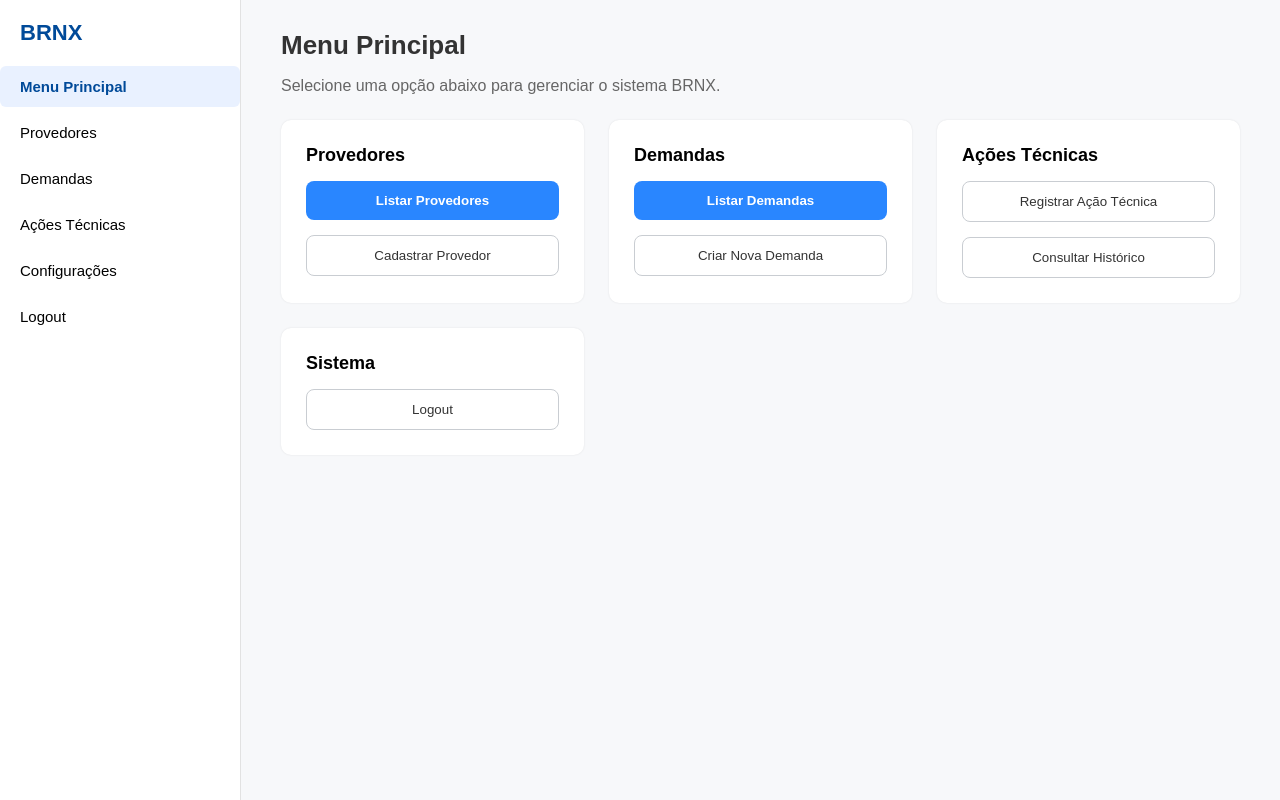
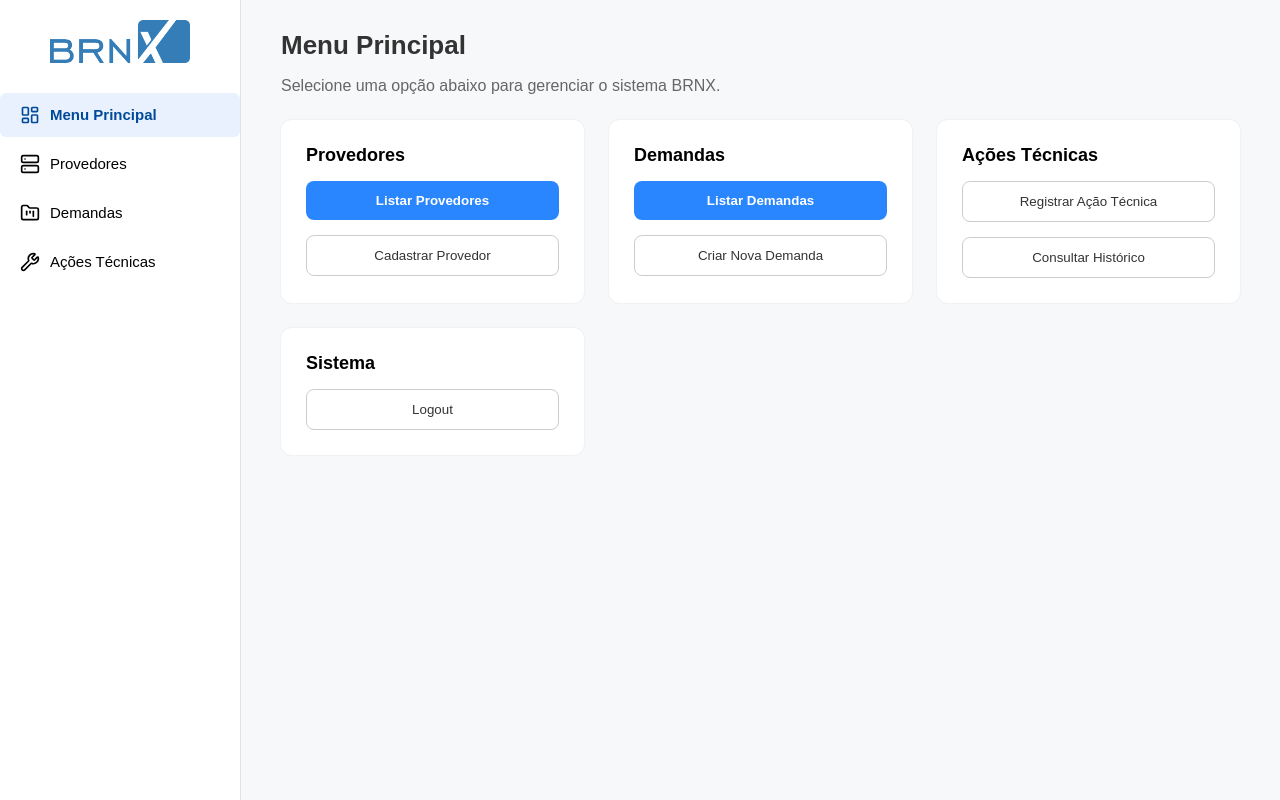
Before and after one commit to Luizfelipenog/BRNX-Teste, a React (Vite) app in the folder frontend/: page /Menu in a window 1280 px wide. Built offline with nearby package versions, Linux system fonts and the light colour scheme.

Commit message:
tela menu-css

```diff
--- a/frontend/index.html
+++ b/frontend/index.html
@@ -1,14 +1,12 @@
 <!DOCTYPE html>
-<html lang="pt-BR">
+<html lang="pt-br">
   <head>
     <meta charset="UTF-8" />
-    <meta name="viewport" content="width=device-width, initial-scale=1.0" />
-    <title>BRNX Frontend</title>
+    <link href="https://fonts.googleapis.com/css2?family=Manrope:wght@300;400;500;600;700&display=swap" rel="stylesheet">
+    <title>BRNX</title>
   </head>
-
   <body>
     <div id="root"></div>
-
     <script type="module" src="/src/main.tsx"></script>
   </body>
 </html>
--- a/frontend/package.json
+++ b/frontend/package.json
@@ -9,6 +9,7 @@
     "preview": "vite preview"
   },
   "dependencies": {
+    "lucide-react": "^0.554.0",
     "react": "^18.3.0",
     "react-dom": "^18.3.0",
     "react-router-dom": "^6.22.3"
--- a/frontend/src/pages/Home/Home.css
+++ b/frontend/src/pages/Home/Home.css
@@ -11,7 +11,7 @@ html, body {
   display: flex;
   height: 100vh;
   width: 100%;
-  font-family: Arial, Helvetica, sans-serif;
+  font-family: "Outfit", sans-serif;
   overflow: hidden;
 }
 
--- a/frontend/src/pages/Menu/Menu.css
+++ b/frontend/src/pages/Menu/Menu.css
@@ -4,7 +4,8 @@
   height: 100vh;
   width: 100%;
   background: #f7f8fa;
-  font-family: Arial, Helvetica, sans-serif;
+  font-family: "Outfit", sans-serif;
+
 }
 
 /* SIDEBAR */
@@ -127,3 +128,25 @@
     grid-template-columns: 1fr;
   }
 }
+
+.sidebar-logo {
+  width: 140px;         /* tamanho ideal */
+  display: block;
+  margin: 0 auto 10px;  /* centralizado e afastado */
+  filter: brightness(0) invert(1); /* deixa a logo branca, opcional */
+}
+/* se quiser manter as cores originais */
+.sidebar-logo {
+  filter: none;
+}
+
+.sidebar-nav button {
+  display: flex;
+  align-items: center;
+  gap: 10px;
+  font-size: 15px;
+}
+
+.icon {
+  min-width: 20px;
+}
--- a/frontend/src/pages/Menu/Menu.tsx
+++ b/frontend/src/pages/Menu/Menu.tsx
@@ -1,6 +1,17 @@
 import "./Menu.css";
 import { useNavigate } from "react-router-dom";
 
+
+
+
+
+
+import {
+  LayoutDashboard,
+  Server,
+  FolderKanban,
+  Wrench
+} from "lucide-react";
 export default function Menu() {
   const navigate = useNavigate();
 
@@ -10,16 +21,29 @@ export default function Menu() {
       {/* SIDEBAR */}
       <aside className="sidebar">
         <div className="sidebar-header">
-          <span className="sidebar-logo">BRNX</span>
+          <img src="/brnx.png" alt="Logo BRNX" className="sidebar-logo" />
         </div>
 
         <nav className="sidebar-nav">
-          <button className="active">Menu Principal</button>
-          <button>Provedores</button>
-          <button>Demandas</button>
-          <button>Ações Técnicas</button>
-          <button>Configurações</button>
-          <button onClick={() => navigate("/")}>Logout</button>
+          <button className="active">
+            <LayoutDashboard size={20} className="icon" />
+            <span>Menu Principal</span>
+          </button>
+
+          <button>
+            <Server size={20} className="icon" />
+            <span>Provedores</span>
+          </button>
+
+          <button>
+            <FolderKanban size={20} className="icon" />
+            <span>Demandas</span>
+          </button>
+
+          <button>
+            <Wrench size={20} className="icon" />
+            <span>Ações Técnicas</span>
+          </button>
         </nav>
       </aside>
 
```
Also changed, not shown: 1 other file (tests, documents, lock files or other folders).
